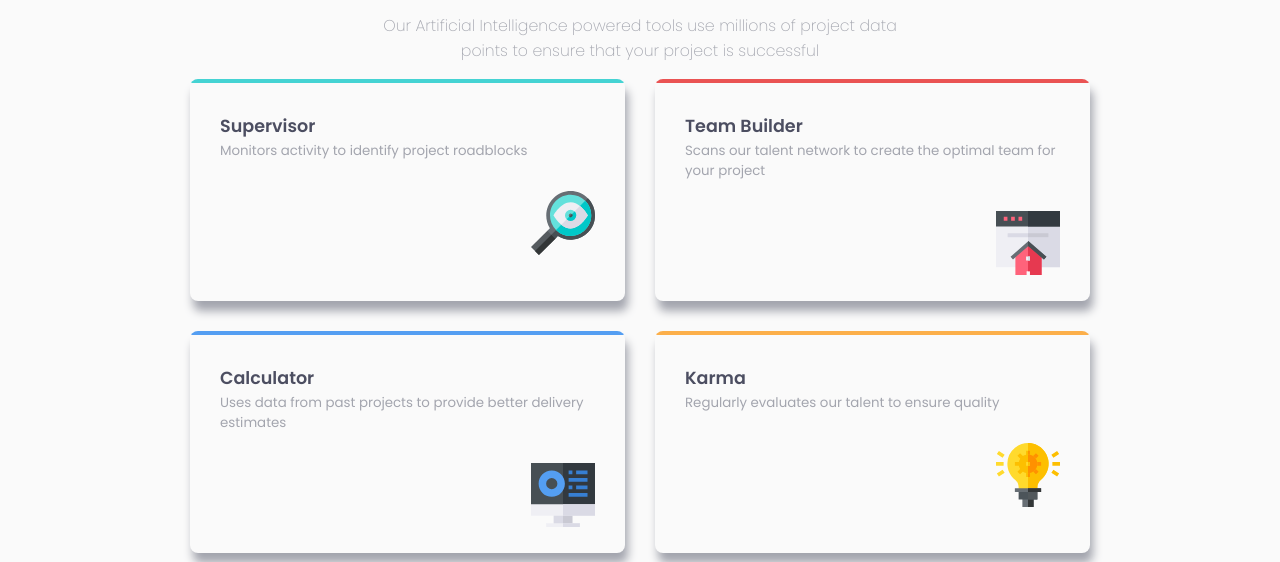
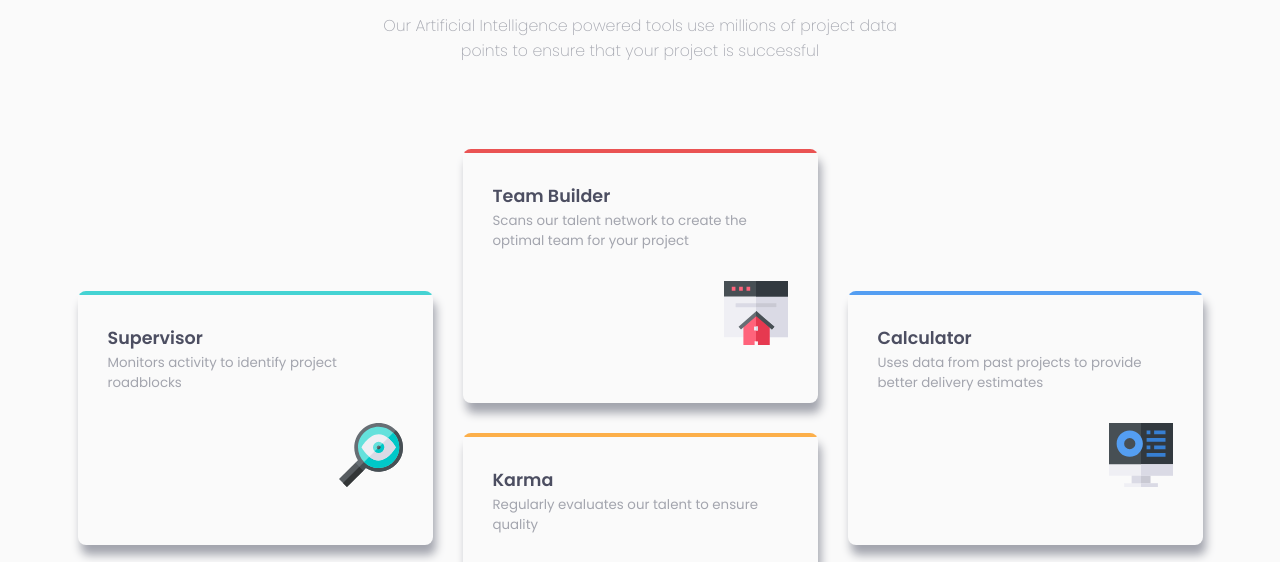
Before and after one commit to AngelKamy/four-card-section-master, a plain HTML site: page index.html in a window 1280 px wide. Shown: the part 205-767 px from the top of the page. Drawn offline with Linux system fonts and the light colour scheme.

Commit message:
feat: Diseño para máximo 1440px

```diff
--- a/css/style.css
+++ b/css/style.css
@@ -127,7 +127,7 @@ header p {
 @media (min-width:600px){
     header{
         max-width: 525px;
-        margin: 0 auto;
+        margin: 0 auto 70px;
     }
 
     header h1{
@@ -151,3 +151,18 @@ header p {
         grid-row: 1 / 3;
     }
 }
+
+/* -----------(>1175px)------------ */
+@media (min-width: 1175px){
+    .cardscontainer{
+        display: flex;
+        justify-content: center;
+        align-items: center;
+        max-width: 1200px;
+    }
+    .cards{
+        width: 355px;
+        height: 254px;
+    }
+
+}
```
